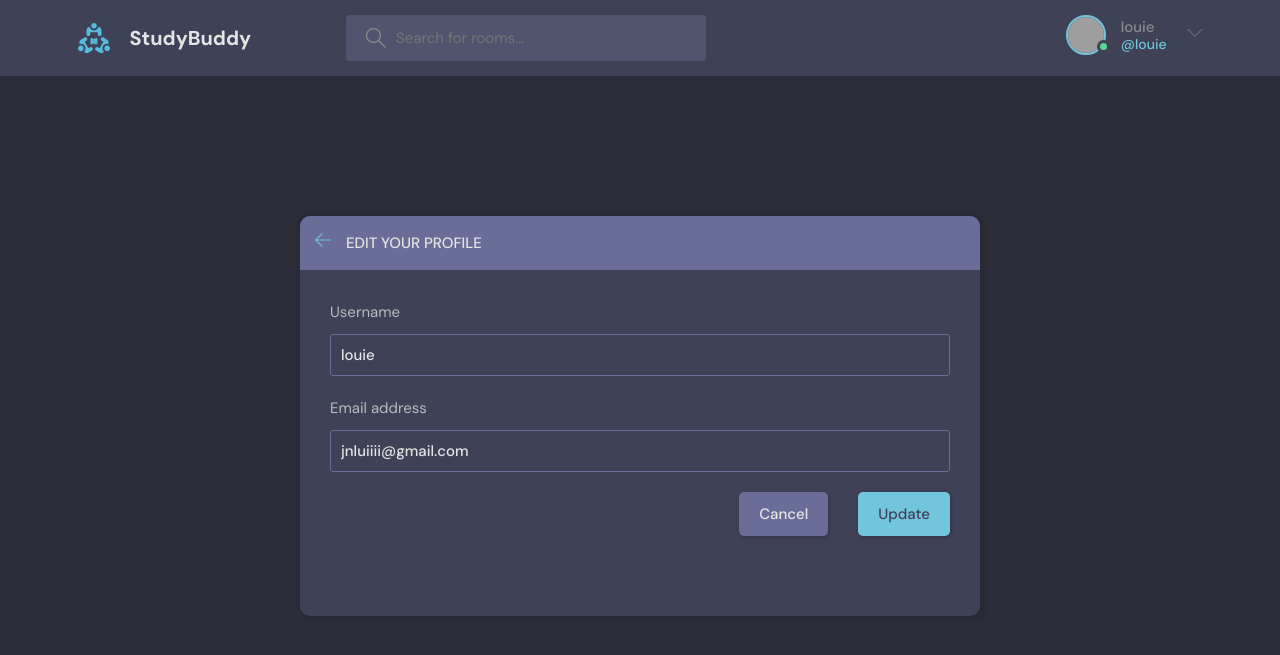
After one commit to lui523202/STUDYBUD, a Django app: page /update-user/ in a window 1280 px wide. The commit adds this page. Shown: the top 655 px of the page. Run offline with Django 4.2, Linux system fonts and the light colour scheme; a user stored in the database is signed in; grey boxes are pictures that could not be loaded.

Commit message:
Add update-user function to profile and clean 'cancel' links

```diff
--- a/base/forms.py
+++ b/base/forms.py
@@ -1,5 +1,6 @@
 from django.forms import ModelForm
 from .models import Room
+from django.contrib.auth.models import User
 
 
 class RoomForm(ModelForm):
@@ -7,3 +8,9 @@ class RoomForm(ModelForm):
         model = Room
         fields = '__all__'
         exclude = ['host', 'participants']
+
+
+class UserForm(ModelForm):
+    class Meta:
+        model = User
+        fields = ['username', 'email']
--- a/base/templates/base/profile.html
+++ b/base/templates/base/profile.html
@@ -18,7 +18,9 @@
           <div class="profile__info">
             <h3>{{user.username}}</h3>
             <p>@{{user.username}}</p>
-            <a href="edit-user.html" class="btn btn--main btn--pill">Edit Profile</a>
+            {% if request.user == user %}
+            <a href="{% url 'update-user' %}" class="btn btn--main btn--pill">Edit Profile</a>
+            {% endif %}
           </div>
           <div class="profile__about">
             <h3>About</h3>
@@ -32,7 +34,7 @@
 
         <div class="roomList__header">
           <div>
-            <h2>Study Rooms Hosted by dennis_ivy</a>
+            <h2>Study Rooms Hosted by {{user.username}}</a>
             </h2>
           </div>
         </div>
--- /dev/null
+++ b/base/templates/base/update-user.html
@@ -0,0 +1,44 @@
+{% extends 'main.html' %} {% block content %}
+<main class="update-account layout">
+  <div class="container">
+    <div class="layout__box">
+      <div class="layout__boxHeader">
+        <div class="layout__boxTitle">
+          <a href="profile.html">
+            <svg
+              version="1.1"
+              xmlns="http://www.w3.org/2000/svg"
+              width="32"
+              height="32"
+              viewBox="0 0 32 32"
+            >
+              <title>arrow-left</title>
+              <path
+                d="M13.723 2.286l-13.723 13.714 13.719 13.714 1.616-1.611-10.96-10.96h27.625v-2.286h-27.625l10.965-10.965-1.616-1.607z"
+              ></path>
+            </svg>
+          </a>
+          <h3>Edit your profile</h3>
+        </div>
+      </div>
+      <div class="layout__body">
+        <form class="form" action="" method="POST">
+          {% csrf_token %}
+
+          {% for field in form %}
+          <div class="form__group">
+            <label for="profile_pic">{{field.label}}</label>
+            {{field}}
+          </div>
+          {% endfor %}
+
+          <div class="form__action">
+            <a class="btn btn--dark" href="{{request.META.HTTP_REFERER}}">Cancel</a>
+            <button class="btn btn--main" type="submit">Update</button>
+          </div>
+        </form>
+      </div>
+    </div>
+  </div>
+</main>
+{% endblock content %}
--- a/base/urls.py
+++ b/base/urls.py
@@ -12,4 +12,5 @@ urlpatterns = [
     path('update-room/<str:pk>/', views.updateRoom, name='update-room'),
     path('delete-room/<str:pk>/', views.deleteRoom, name='delete-room'),
     path('delete-message/<str:pk>/', views.deleteMessage, name='delete-message'),
+    path('update-user/', views.updateUser, name='update-user'),
 ]
--- a/base/views.py
+++ b/base/views.py
@@ -7,7 +7,7 @@ from django.contrib import messages
 from django.contrib.auth.decorators import login_required
 from django.contrib.auth.forms import UserCreationForm
 from .models import Room, Topic, Message
-from .forms import RoomForm
+from .forms import RoomForm, UserForm
 from django.http import HttpResponse
 
 # Create your views here.
@@ -184,6 +184,7 @@ def deleteRoom(request, pk):
 
     return render(request, 'base/delete.html', {'obj': room})
 
+
 @login_required(login_url='login')
 def deleteMessage(request, pk):
     message = Message.objects.get(id=pk)
@@ -196,3 +197,19 @@ def deleteMessage(request, pk):
         return redirect('home')
 
     return render(request, 'base/delete.html', {'obj': message})
+
+
+@login_required(login_url='login')
+def updateUser(request):
+    user = request.user
+    form = UserForm(instance=user)
+
+    if request.method == 'POST':
+        form = UserForm(request.POST, instance=user)
+
+        if form.is_valid():
+            form.save()
+            return redirect('user-profile', pk=user.id)
+
+    context = {'form':form}
+    return render(request, 'base/update-user.html', context)
--- a/templates/navbar.html
+++ b/templates/navbar.html
@@ -2,12 +2,18 @@
 <header class="header header--loggedIn">
   <div class="container">
     <a href="{% url 'home' %}" class="header__logo">
-        <img src="{% static 'images/logo.svg    ' %}" />
+      <img src="{% static 'images/logo.svg' %}" />
       <h1>StudyBuddy</h1>
     </a>
-      <form class="header__search" method="GET", action="{% url 'home' %}">
+    <form class="header__search" method="GET" , action="{% url 'home' %}">
       <label>
-          <svg version="1.1" xmlns="http://www.w3.org/2000/svg" width="32" height="32" viewBox="0 0 32 32">
+        <svg
+          version="1.1"
+          xmlns="http://www.w3.org/2000/svg"
+          width="32"
+          height="32"
+          viewBox="0 0 32 32"
+        >
           <title>search</title>
           <path
             d="M32 30.586l-10.845-10.845c1.771-2.092 2.845-4.791 2.845-7.741 0-6.617-5.383-12-12-12s-12 5.383-12 12c0 6.617 5.383 12 12 12 2.949 0 5.649-1.074 7.741-2.845l10.845 10.845 1.414-1.414zM12 22c-5.514 0-10-4.486-10-10s4.486-10 10-10c5.514 0 10 4.486 10 10s-4.486 10-10 10z"
@@ -17,19 +23,25 @@
       </label>
     </form>
     <nav class="header__menu">
-
-
       <!-- Logged In -->
       {% if request.user.is_authenticated %}
       <div class="header__user">
-          <a href="profile.html">
+        <a href="{% url 'update-user' %}">
           <div class="avatar avatar--medium active">
             <img src="https://randomuser.me/api/portraits/men/37.jpg" />
           </div>
-            <p>{{request.user.username}} <span>@{{request.user.username}}</span></p>
+          <p>
+            {{request.user.username}} <span>@{{request.user.username}}</span>
+          </p>
         </a>
         <button class="dropdown-button">
-            <svg version="1.1" xmlns="http://www.w3.org/2000/svg" width="32" height="32" viewBox="0 0 32 32">
+          <svg
+            version="1.1"
+            xmlns="http://www.w3.org/2000/svg"
+            width="32"
+            height="32"
+            viewBox="0 0 32 32"
+          >
             <title>chevron-down</title>
             <path d="M16 21l-13-13h-3l16 16 16-16h-3l-13 13z"></path>
           </svg>
@@ -45,8 +57,14 @@
       {% endif %}
 
       <div class="dropdown-menu">
-          <a href="settings.html" class="dropdown-link"
-            ><svg version="1.1" xmlns="http://www.w3.org/2000/svg" width="32" height="32" viewBox="0 0 32 32">
+        <a href="{% url 'update-user' %}" class="dropdown-link"
+          ><svg
+            version="1.1"
+            xmlns="http://www.w3.org/2000/svg"
+            width="32"
+            height="32"
+            viewBox="0 0 32 32"
+          >
             <title>tools</title>
             <path
               d="M27.465 32c-1.211 0-2.35-0.471-3.207-1.328l-9.392-9.391c-2.369 0.898-4.898 0.951-7.355 0.15-3.274-1.074-5.869-3.67-6.943-6.942-0.879-2.682-0.734-5.45 0.419-8.004 0.135-0.299 0.408-0.512 0.731-0.572 0.32-0.051 0.654 0.045 0.887 0.277l5.394 5.395 3.586-3.586-5.394-5.395c-0.232-0.232-0.336-0.564-0.276-0.887s0.272-0.596 0.572-0.732c2.552-1.152 5.318-1.295 8.001-0.418 3.274 1.074 5.869 3.67 6.943 6.942 0.806 2.457 0.752 4.987-0.15 7.358l9.392 9.391c0.844 0.842 1.328 2.012 1.328 3.207-0 2.5-2.034 4.535-4.535 4.535zM15.101 19.102c0.26 0 0.516 0.102 0.707 0.293l9.864 9.863c0.479 0.479 1.116 0.742 1.793 0.742 1.398 0 2.535-1.137 2.535-2.535 0-0.668-0.27-1.322-0.742-1.793l-9.864-9.863c-0.294-0.295-0.376-0.74-0.204-1.119 0.943-2.090 1.061-4.357 0.341-6.555-0.863-2.631-3.034-4.801-5.665-5.666-1.713-0.561-3.468-0.609-5.145-0.164l4.986 4.988c0.391 0.391 0.391 1.023 0 1.414l-5 5c-0.188 0.188-0.441 0.293-0.707 0.293s-0.52-0.105-0.707-0.293l-4.987-4.988c-0.45 1.682-0.397 3.436 0.164 5.146 0.863 2.631 3.034 4.801 5.665 5.666 2.2 0.721 4.466 0.604 6.555-0.342 0.132-0.059 0.271-0.088 0.411-0.088z"
@@ -55,7 +73,13 @@
           Settings</a
         >
         <a href="{% url 'logout' %}" class="dropdown-link"
-            ><svg version="1.1" xmlns="http://www.w3.org/2000/svg" width="32" height="32" viewBox="0 0 32 32">
+          ><svg
+            version="1.1"
+            xmlns="http://www.w3.org/2000/svg"
+            width="32"
+            height="32"
+            viewBox="0 0 32 32"
+          >
             <title>sign-out</title>
             <path
               d="M3 0h22c0.553 0 1 0 1 0.553l-0 3.447h-2v-2h-20v28h20v-2h2l0 3.447c0 0.553-0.447 0.553-1 0.553h-22c-0.553 0-1-0.447-1-1v-30c0-0.553 0.447-1 1-1z"
@@ -71,12 +95,6 @@
   </div>
 </header>
 
-
-
-
-
-
-
 <!-- {% if request.user.is_authenticated %}
 <p>Hello {{request.user}}</p>
 <a href="{% url 'logout' %}">Logout</a>
```
Also changed, not shown: base/templates/base/home.html (+15 -5 lines), base/templates/base/room_form.html (+19 -10 lines), db.sqlite3, 1 other file. Lines whose indentation alone changed are shown as unchanged.
